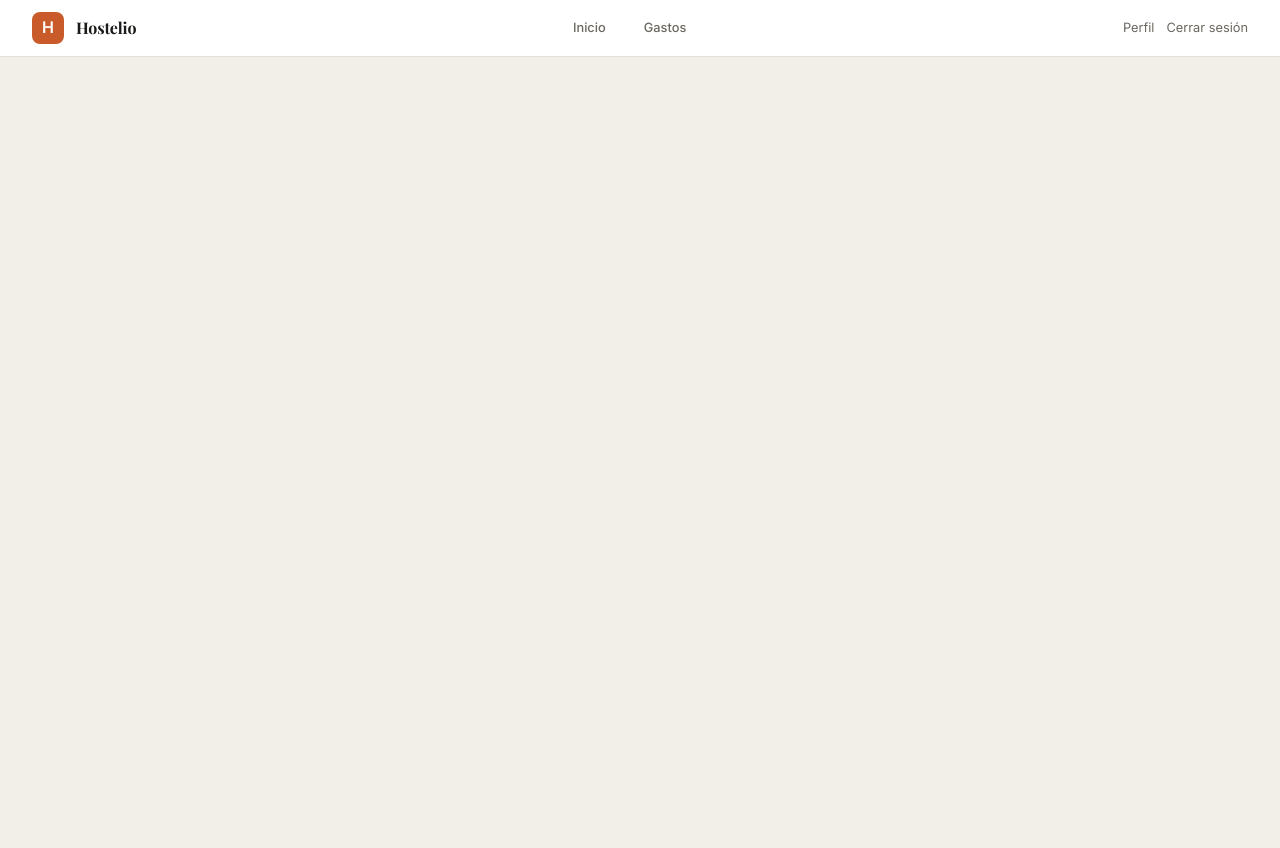
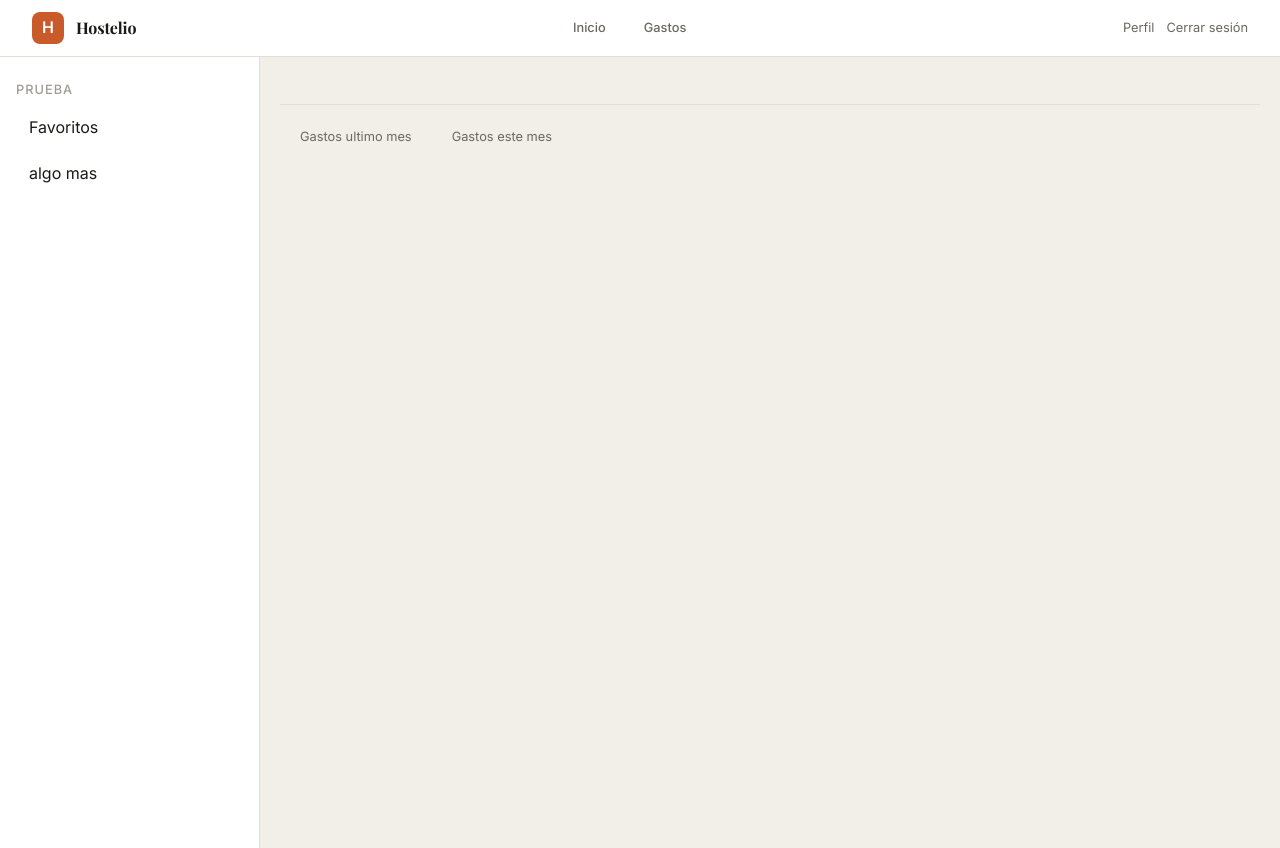
Before and after one commit to davidglnd/Hostelio, a website built with Vite: page frontend/pages/supplier.html in a window 1280 px wide. Before the commit the page ends 800 px from the top, so only its background shows below. Built offline with nearby package versions, Linux system fonts and the light colour scheme.

Commit message:
feat(suppliers): create supplier view and start module development
Create the initial supplier view and begin development of the supplier management
module to support supplier-related expense tracking and data visualization.

Refs: #9

```diff
--- a/frontend/js/main.js
+++ b/frontend/js/main.js
@@ -2,6 +2,7 @@ import {initExpenses} from "./modules/expenses.js";
 import {initLogin} from "./modules/auth/login.js";
 import {initSignup} from "./modules/auth/signup.js";
 import {initDashboard} from "./modules/dashboard.js";
+import {initSupplier} from "./modules/supplier.js";
 
 //components
 import "./components/sidebar-nav.js";
@@ -28,5 +29,8 @@ document.addEventListener("DOMContentLoaded", () => {
         case "dashboard":
             initDashboard();
             break;
+        case "supplier":
+            initSupplier();
+            break;
     }
 });
--- a/frontend/js/modules/config/supplierConfig.js
+++ b/frontend/js/modules/config/supplierConfig.js
@@ -1,6 +1,6 @@
 export const sideNavSupplierItems = [
     {
-        label: " ",
+        label: "Prueba",
         keys: ["favorites", "stats"],
         labelKey: ["Favoritos", "algo mas"],
     },
--- a/frontend/js/modules/dashboardViews/statsView.js
+++ b/frontend/js/modules/dashboardViews/statsView.js
@@ -1,8 +1,6 @@
 import { firstLetterUpperCase } from "../../utils/strings.js";
 import Chart from 'chart.js/auto';
 export function statsView (expenses){
-    console.log("Stats view loaded");
-
     initView(expenses);
 }
 function initView(expenses){
--- a/frontend/js/modules/dashboardViews/summaryView.js
+++ b/frontend/js/modules/dashboardViews/summaryView.js
@@ -2,7 +2,6 @@ import axios from "axios";
 import { firstLetterUpperCase } from "../../utils/strings.js";
 
 export function summaryView (expenses){
-    console.log("Summary view loaded");
     initView(expenses);
 }
 
--- a/frontend/js/modules/dashboardViews/supplierView.js
+++ b/frontend/js/modules/dashboardViews/supplierView.js
@@ -1,7 +1,5 @@
 import { firstLetterUpperCase } from "../../utils/strings.js";
 export function supplierView(expenses){
-    console.log("Supplier view loaded");
-
     initView(expenses);
 }
 // ── Init ──────────────────────────────────────────────────────
@@ -20,14 +18,6 @@ function initView(expenses){
     renderSupplierTable(suppliersExpenses);
 }
 // ── Calculations ─────────────────────────────────────────────────────────
-function getSupplier(expenses) {
-    return expenses.reduce((acc, expense) => {
-        if (acc.includes(expense.supplier)) return acc;
-        acc.push(expense.supplier);
-        return acc;
-    },[]);/*SIN USO PERO NO BORRAR*/
-}
-
 function groupExpensesBySupplier(expenses) {
     return expenses.reduce((acc, expense) => {
         acc[expense.supplier] = parseFloat(((acc[expense.supplier] ?? 0) + expense.amount).toFixed(2));
@@ -57,6 +47,7 @@ function renderSupplierTable(expensesBySupplier){
 
     table.addEventListener("supplier-clicked", (e) => {
         const supplier = e.detail;
+        sessionStorage.setItem("supplier", supplier);
         window.location.href = `/pages/supplier.html`;
     });
 }
--- /dev/null
+++ b/frontend/js/modules/supplier.js
@@ -0,0 +1,64 @@
+import { firstLetterUpperCase } from "../utils/strings.js";
+import { sideNavSupplierItems } from "./config/supplierConfig.js";
+export function initSupplier() {
+    console.log("Supplier module loaded");
+
+    customElements.whenDefined("sidebar-nav").then(async () => {
+        await initSetup();
+    });
+}
+// ── Init ──────────────────────────────────────────────────────
+async function initSetup() {
+    const main = document.querySelector("main");
+    main.innerHTML = "";
+
+    const sidebarNav = document.querySelector("sidebar-nav");
+    sidebarNav.items = sideNavSupplierItems;
+
+    const supplierChoosen = sessionStorage.getItem("supplier");
+
+    document.title = `Hostelio - ${supplierChoosen}`;
+
+    renderHeader(main, supplierChoosen);
+
+    renderMenu(main);
+
+}
+// ── Render ────────────────────────────────────────────────────
+function renderHeader(main, supplierChoosen) {
+    const date = new Date();
+
+    const header = document.createElement("main-header");
+
+    header.title = supplierChoosen;
+
+    main.appendChild(header);
+}
+
+function renderMenu(main) {
+    const config = {
+        element: "div",
+        class: "menu-list-supplier",
+        items: [
+            { label: "Gastos ultimo mes", id: "last-month" },
+            { label: "Gastos este mes",   id: "this-month" }
+        ]
+    };
+
+    const menu = document.createElement(config.element);
+    menu.classList.add(config.class);
+
+    config.items.forEach(({ label, id }) => {
+        const button = document.createElement("button");
+        button.textContent = label;
+        button.id = id;
+        button.addEventListener("click", () => {
+            const buttons = document.querySelectorAll(".menu-list-supplier button");
+            buttons.forEach(button => button.classList.remove("active"));
+            button.classList.add("active")
+        });
+        menu.appendChild(button);
+    });
+
+    main.appendChild(menu);
+}
--- a/frontend/pages/supplier.html
+++ b/frontend/pages/supplier.html
@@ -9,6 +9,7 @@
 </head>
 <body data-page="supplier">
     <app-header></app-header>
+    <sidebar-nav></sidebar-nav>
     <main></main>
 </body>
 </html>
--- a/frontend/styles/base/reset.css
+++ b/frontend/styles/base/reset.css
@@ -55,6 +55,11 @@ ul[role='list'],
 ol[role='list'] {
   list-style: none;
 }
+/* AÑADIDO  Elimina estilos de listas con nav*/
+nav ul,
+nav ol {
+    list-style: none;
+}
 
 /* Mejora tipografía en párrafos largos */
 p, h1, h2, h3, h4, h5, h6 {
--- a/frontend/styles/layout/dashboard.css
+++ b/frontend/styles/layout/dashboard.css
@@ -1,12 +1,3 @@
-main {
-    display: flex;
-    flex-direction: column;
-    padding-top: 20px;
-    padding-left: 20px;
-    padding-right: 20px;
-    gap: 50px;
-}
-
 .stats-cards {
     display: flex;
     flex-direction: row;
--- a/frontend/styles/layout/grid.css
+++ b/frontend/styles/layout/grid.css
@@ -15,6 +15,13 @@ app-header{
 
 main{
     grid-area: main;
+    display: flex;
+    flex-direction: column;
+    padding-top: 20px;
+    padding-left: 20px;
+    padding-right: 20px;
+    gap: 50px;
+
 }
 
 sidebar-nav{
--- a/frontend/styles/main.css
+++ b/frontend/styles/main.css
@@ -4,7 +4,7 @@
    ============================================================ */
 
 /* 1. Declarar el orden de las capas ANTES de cualquier import */
-@layer reset, base, layout, components, utilities;
+@layer reset, base, layout, pages;
 
 /* 2. Tokens */
 @import "base/tokens.css";
@@ -15,11 +15,9 @@
 /* 4. Base */
 @import "base/typography.css" layer(base);
 
-/* 5. Layout (añadir cuando exista) */
+/* 5. Layout */
 @import "layout/grid.css"    layer(layout);
 @import "layout/dashboard.css" layer(layout);
 
-/* 6. Components */
-
-
-/* 7. Utilities */
+/* 6. Pages */
+@import "pages/supplier.css" layer(pages);
--- /dev/null
+++ b/frontend/styles/pages/supplier.css
@@ -0,0 +1,29 @@
+.menu-list-supplier {
+    display: flex;
+    margin-top: -40px;
+}
+
+.menu-list-supplier button {
+    background: none;
+    border: none;
+    border-bottom: var(--border-width-thick) solid transparent;
+    margin-bottom: -1px;
+    padding: var(--space-3) var(--space-5);
+    font-family: var(--font-body);
+    font-size: var(--text-sm);
+    font-weight: var(--font-regular);
+    color: var(--color-text-secondary);
+    cursor: pointer;
+    transition: color var(--transition-fast), border-color var(--transition-fast);
+    border-radius: 0;
+}
+
+.menu-list-supplier button:hover {
+    color: var(--color-text-primary);
+}
+
+.menu-list-supplier button.active {
+    color: var(--color-text-accent);
+    font-weight: var(--font-medium);
+    border-bottom: var(--border-width-thick) solid var(--color-accent-600);
+}
--- a/vite.config.mjs
+++ b/vite.config.mjs
@@ -15,6 +15,7 @@ export default defineConfig({
         signup: resolve(__dirname, 'frontend/pages/signup.html'),
         dashboard: resolve(__dirname, 'frontend/pages/dashboard.html'),
         expenses: resolve(__dirname, 'frontend/pages/expenses.html'),
+        supplier: resolve(__dirname, 'frontend/pages/supplier.html')
       }
     }
   },
```
Also changed, not shown: frontend/js/components/main-header.js (line endings or trailing spaces).
